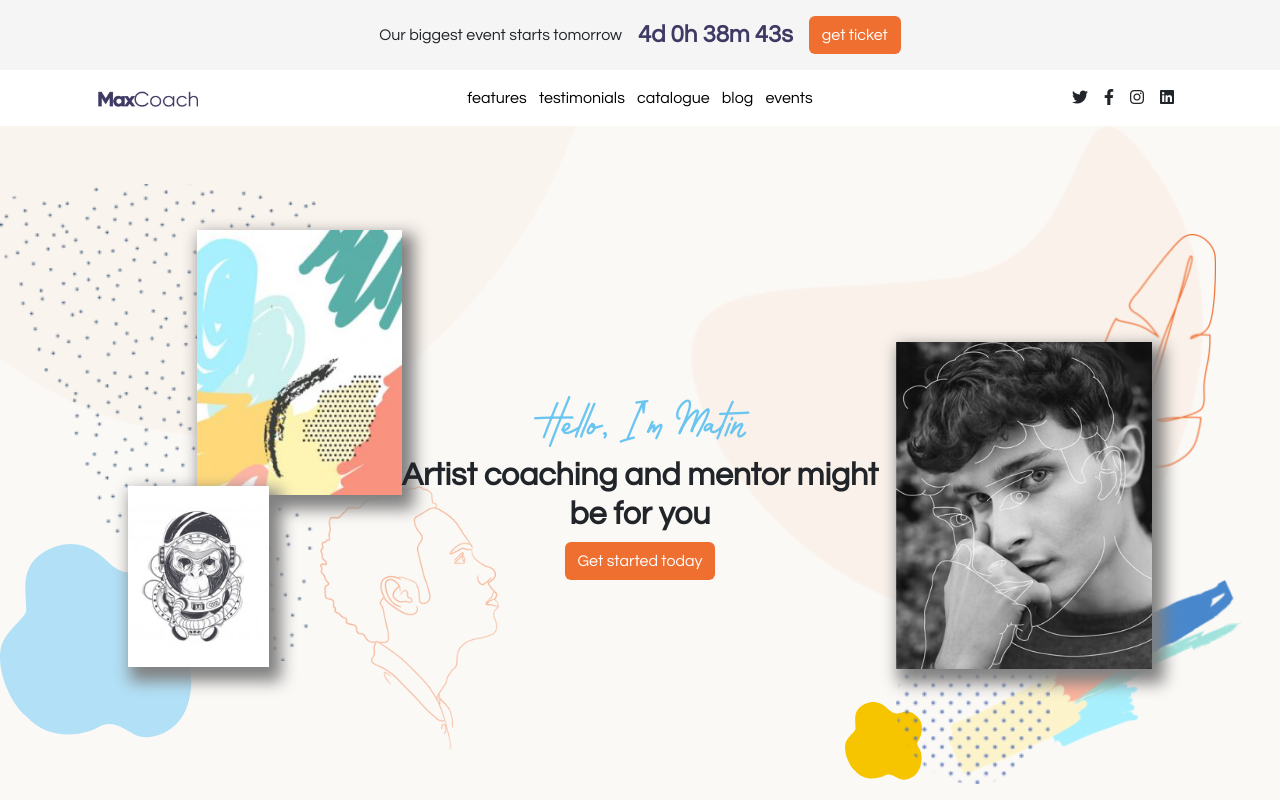
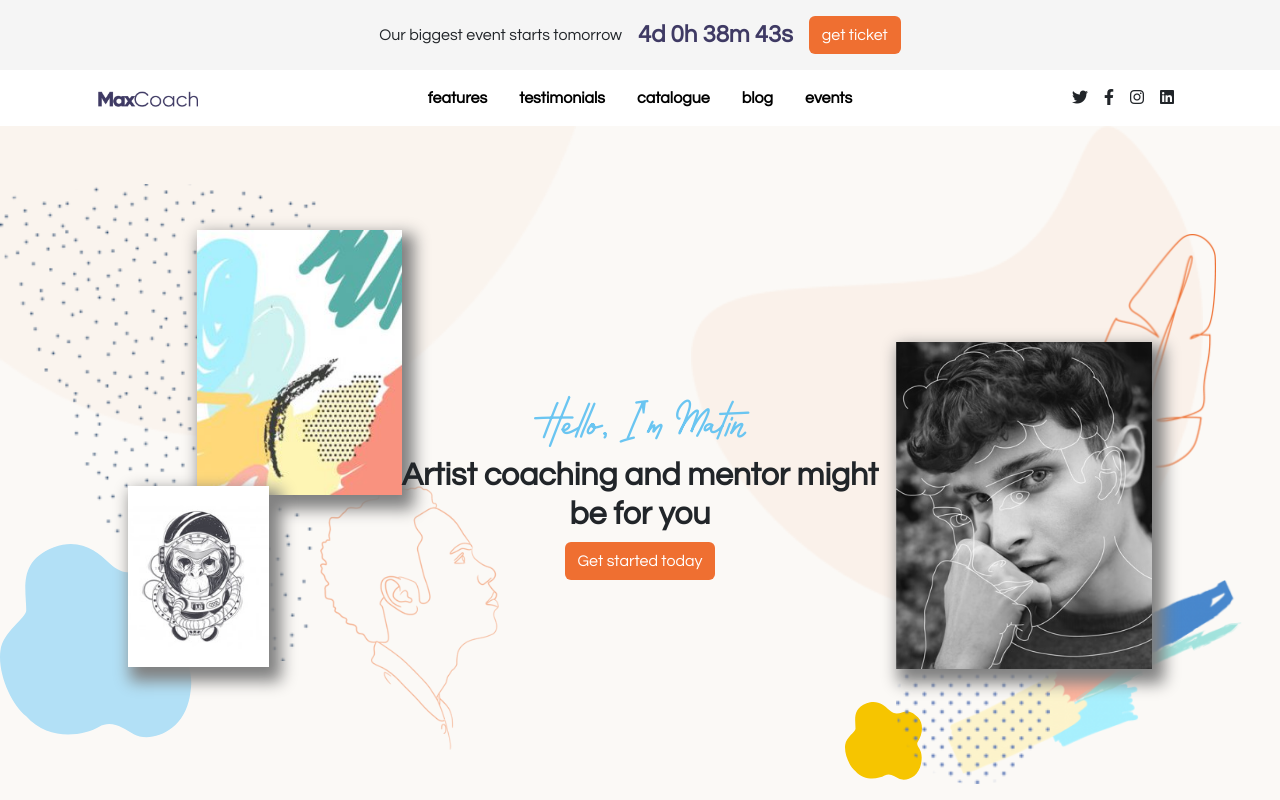
Before and after one commit to LorenzoPagani/Vue-Artist-Template, a Vue app: page / in a window 1280 px wide. Shown: the top 800 px of the page. Built offline with nearby package versions, Linux system fonts and the light colour scheme.

Commit message:
feat: adds href to nav links

```diff
--- a/src/components/appBlog.vue
+++ b/src/components/appBlog.vue
@@ -19,7 +19,7 @@ export default {
 }
 </script>
 <template>
-    <div class="wrapper">
+    <div id="blog" class="wrapper">
         <div class="container">
             <div class="title-wrapper text-center">
                 <h2 class="italic">Articles and Tips</h2>
--- a/src/components/appHeader.vue
+++ b/src/components/appHeader.vue
@@ -33,20 +33,19 @@ export default {
         </div>
         <div class="container">
             <div class="row nav-bar p-3">
-                <a href="#" class="header-logo col-4">
+                <a href="#" class="header-logo col">
                     <img src="../assets/images/dark-logo.png" alt="">
                 </a>
-                <div class="col-4">
+                <div class="col">
                     <nav class="d-flex">
-                        <!-- toDo: add dropdown -->
-                        <a href="#">features </a>
-                        <a href="#">testimonials </a>
-                        <a href="#">catalogue </a>
-                        <a href="#">blog </a>
-                        <a href="#">events </a>
+                        <a class="mx-3" href="#features">features </a>
+                        <a class="mx-3" href="#testimonials">testimonials </a>
+                        <a class="mx-3" href="#catalogue">catalogue </a>
+                        <a class="mx-3" href="#blog">blog </a>
+                        <a class="mx-3" href="#events">events </a>
                     </nav>
                 </div>
-                <div class="col-4 socials">
+                <div class="col socials">
                     <a href="#"><i class="fa-brands fa-twitter text-dark mx-2" aria-hidden="true"></i></a>
                     <a href="#"><i class="fa-brands fa-facebook-f text-dark mx-2" aria-hidden="true"></i></a>
                     <a href="#"><i class="fa-brands fa-instagram text-dark mx-2" aria-hidden="true"></i></a>
@@ -74,6 +73,11 @@ a {
     &:hover {
         color: $mainBtn;
     }
+}
+
+nav {
+    text-align: center;
+    font-weight: 800;
 }
 
 #event-banner {
--- a/src/components/classFeatures.vue
+++ b/src/components/classFeatures.vue
@@ -19,7 +19,7 @@ export default {
 }
 </script>
 <template>
-    <div class="container">
+    <div id="features" class="container">
         <img class="background-1" src="../assets/images/maxcoach-shape-03.png" alt="">
         <img class="background-2" src="../assets/images/stain-3.svg" alt="">
         <img class="background-3" src="../assets/images/artist-shape-01.png" alt="">
--- a/src/components/courseCatalogue.vue
+++ b/src/components/courseCatalogue.vue
@@ -63,7 +63,7 @@ export default {
 }
 </script>
 <template>
-    <div class="wrapper text-center ">
+    <div id="catalogue" class="wrapper text-center ">
         <img :style="{ left: 25.37 + store.mouseX + '%', top: 50.47 + store.mouseY + '%' }"
             class="position-absolute shape-1 " src="../assets/images/artist-shape-01.png" alt="">
         <h2 class="italic ">Artist coaching</h2>
--- a/src/components/events.vue
+++ b/src/components/events.vue
@@ -19,7 +19,7 @@ export default {
 }
 </script>
 <template>
-    <div class="container position-relative">
+    <div id="events" class="container position-relative">
         <img :style="{ left: 3.5 + store.mouseX + '%', top: 25.47 + store.mouseY + '%' }" class="position-absolute shape-1"
             src="../assets/images/stain.svg" alt="">
         <img :style="{ left: 7.5 - store.mouseX + '%', top: 25.47 - store.mouseY + '%' }" class="position-absolute  shape-1"
--- a/src/components/testimonials.vue
+++ b/src/components/testimonials.vue
@@ -34,7 +34,7 @@ export default {
 }
 </script>
 <template>
-    <section>
+    <section id="testimonials">
         <img class="wave" src="../assets/images/wave.svg" alt="">
         <div class="container text-center">
             <div class="title-wrapper">
```
